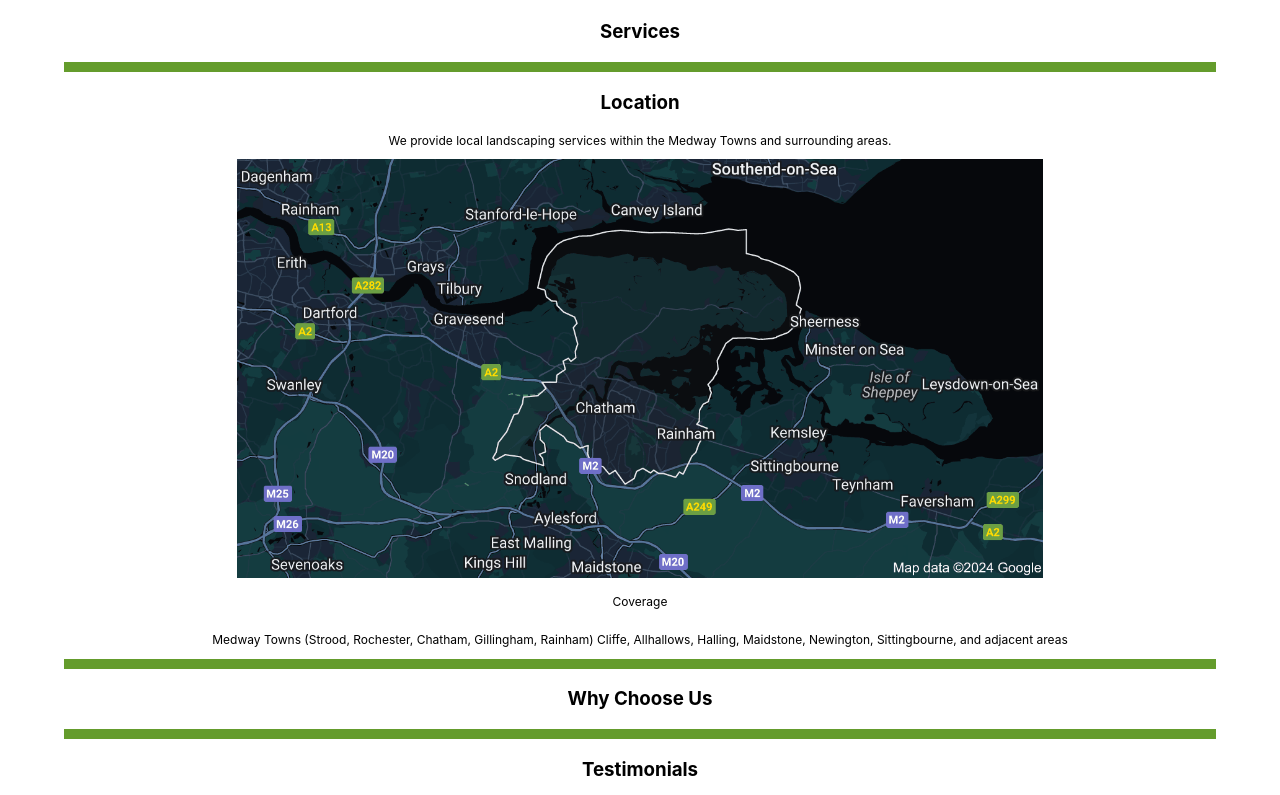
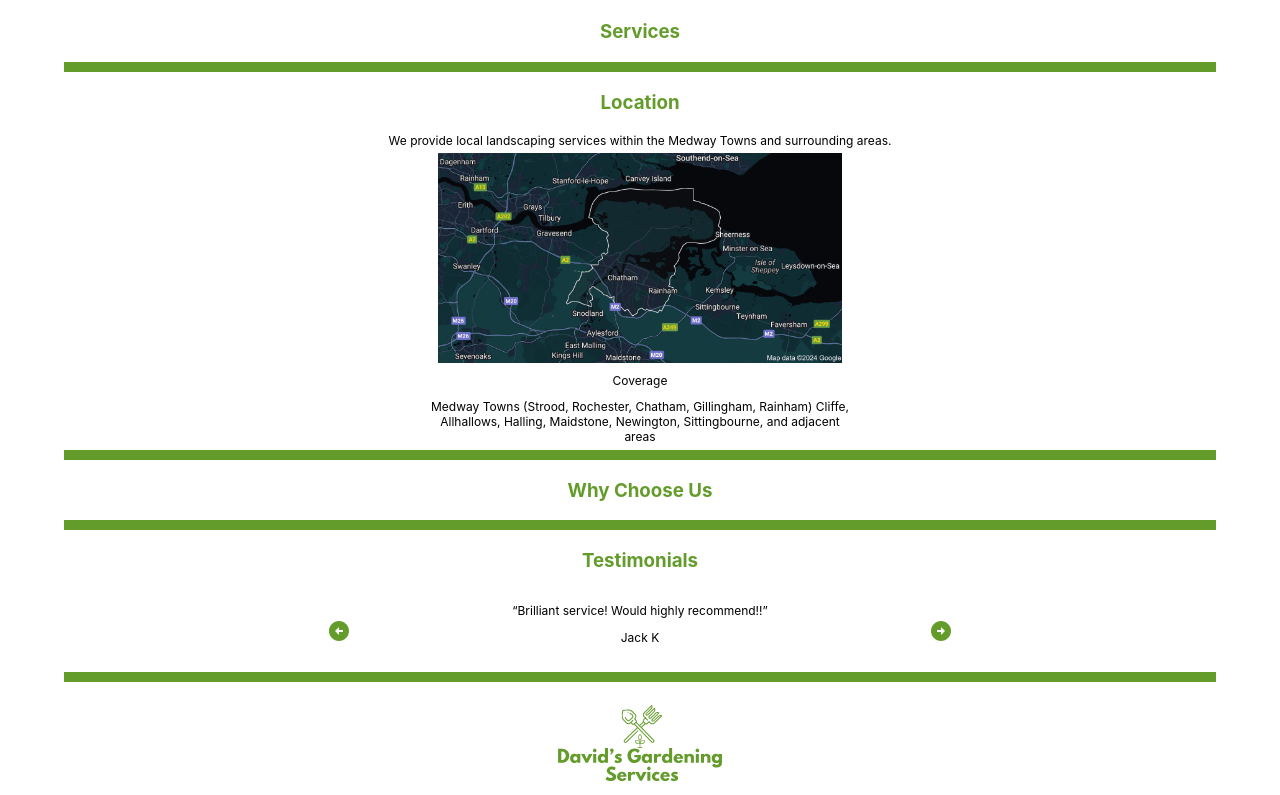
Before and after one commit to davidsgardeningservices/davidsgardeningservices.github.io, a React (Create React App) app: page / in a window 1280 px wide. Shown: the part 785-1580 px from the top of the page. Built offline with nearby package versions, Linux system fonts and the light colour scheme.

Commit message:
section in div

```diff
--- a/src/App.css
+++ b/src/App.css
@@ -21,8 +21,30 @@
     aspect-ratio: 3 / 1;
 }
 
+#homepage-services {
+    text-align: center;
+    width: 50%;
+    margin-left: 25%;
+}
+
+#homepage-location {
+    text-align: center;
+    width: 50%;
+    margin-left: 25%;
+}
+
+#homepage-why-us {
+    text-align: center;
+    width: 50%;
+    margin-left: 25%;
+}
+
 #homepage-testimonial {
     text-align: center;
     width: 50%;
     margin-left: 25%;
 }
+
+h3 {
+    color: #649c2c;
+  }
--- a/src/App.tsx
+++ b/src/App.tsx
@@ -24,17 +24,25 @@ function App() {
         <div id='homepage-picture'>
           <img src={garden} alt="" />
         </div>
-        <Services />
+        <div id='homepage-services'>
+          <Services />
+        </div>
         <NavBar />
-        <Location />
+        <div id='homepage-location'>
+          <Location />
+        </div>
         <NavBar />
-        <WhyUs />
+        <div id='homepage-why-us'>
+          <WhyUs />
+        </div>
         <NavBar />
         <div id='homepage-testimonial'>
           <Testimonials />
         </div>
         <NavBar />
-        <Footer />
+        <div>
+          <Footer />
+        </div>
         <NavBar />
       </Container>
     </div>
```
